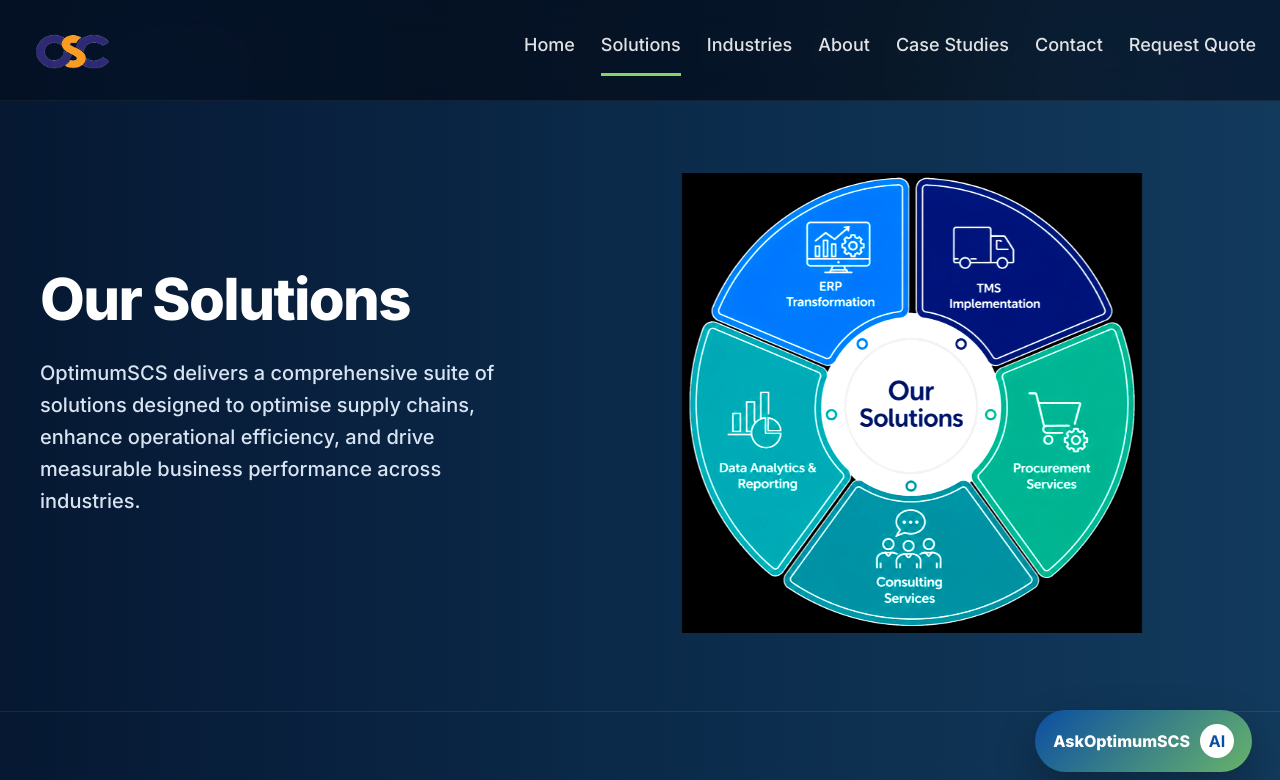
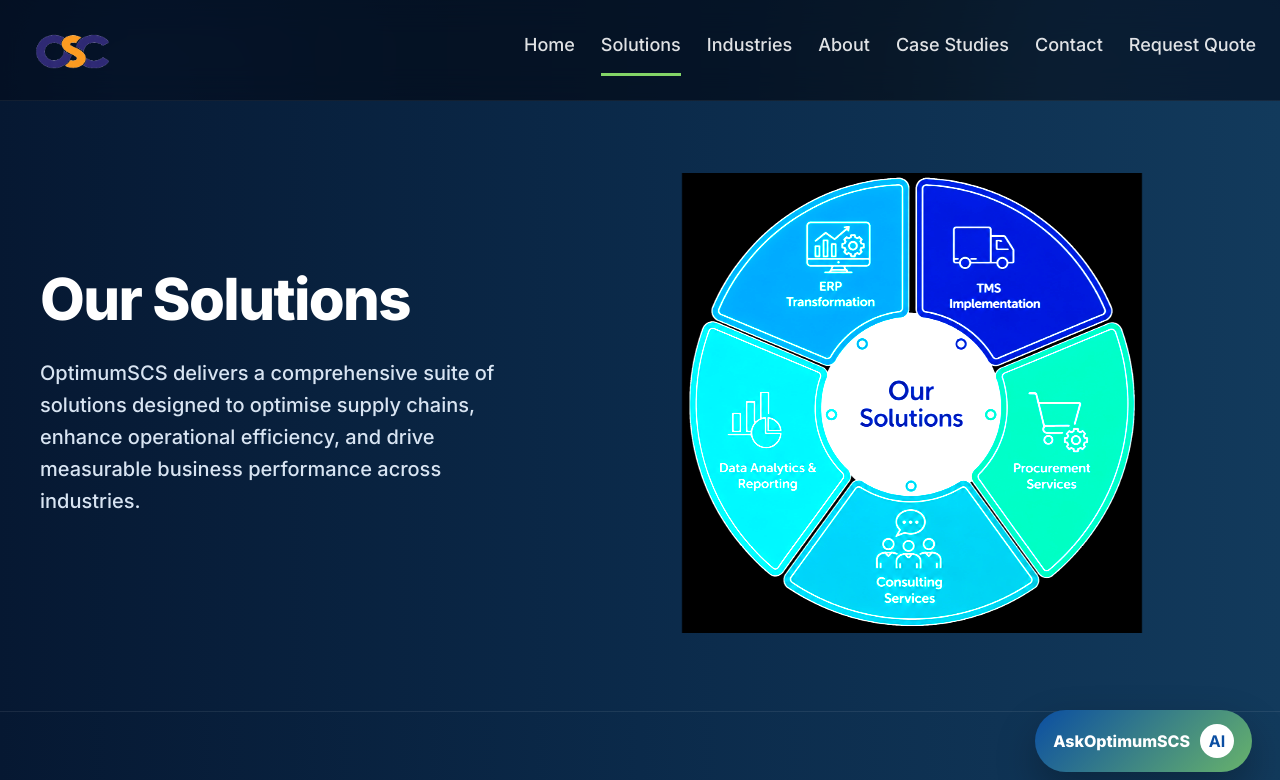
Before and after one commit to kuhamba-tech/optimumscs, a React (Vite) app: page /solutions in a window 1280 px wide. Shown: the top 780 px of the page. Built offline with nearby package versions, Linux system fonts and the light colour scheme.

Commit message:
Boost Our Solutions wheel vibrancy to match Industries Overview look
Co-Authored-By: Claude Sonnet 4.6 <noreply@anthropic.com>

```diff
--- a/src/pages/SolutionsPage.css
+++ b/src/pages/SolutionsPage.css
@@ -49,7 +49,7 @@
   display: block;
   border-radius: 0;
   mix-blend-mode: normal;
-  filter: contrast(1.1) brightness(1.08) saturate(1.15);
+  filter: brightness(1.35) saturate(1.7) contrast(1.15);
   opacity: 1;
   image-rendering: crisp-edges;
   transform: translateZ(0);
```
